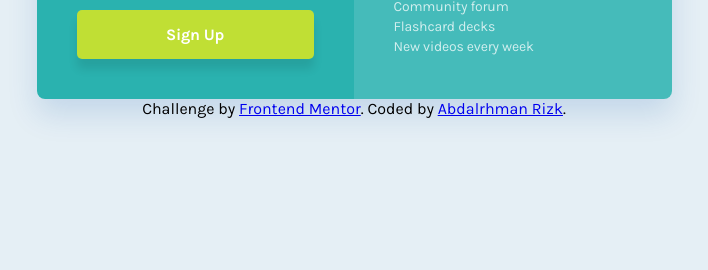
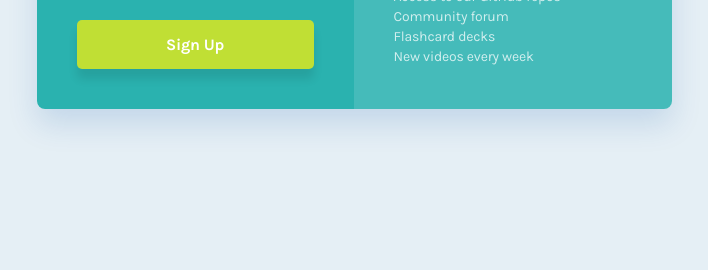
Before and after one commit to Abedalrhmanrizk/Single-price-grid-component, a plain HTML site: page index.html in a window 1280 px wide. Shown: the part 530-800 px from the top of the page, without its empty margins (286-994 px from the left). Drawn offline with Linux system fonts and the light colour scheme.

Commit message:
Update index.html

```diff
--- a/index.html
+++ b/index.html
@@ -63,16 +63,5 @@
         </div>
       </div>
     </main>
-
-    <footer>
-      <p class="attribution">
-        Challenge by
-        <a
-          href="https://www.frontendmentor.io?ref=challenge"
-          target="_blank"
-          >Frontend Mentor</a
-        >. Coded by <a href="#">Abdalrhman Rizk</a>.
-      </p>
-    </footer>
   </body>
 </html>
```
